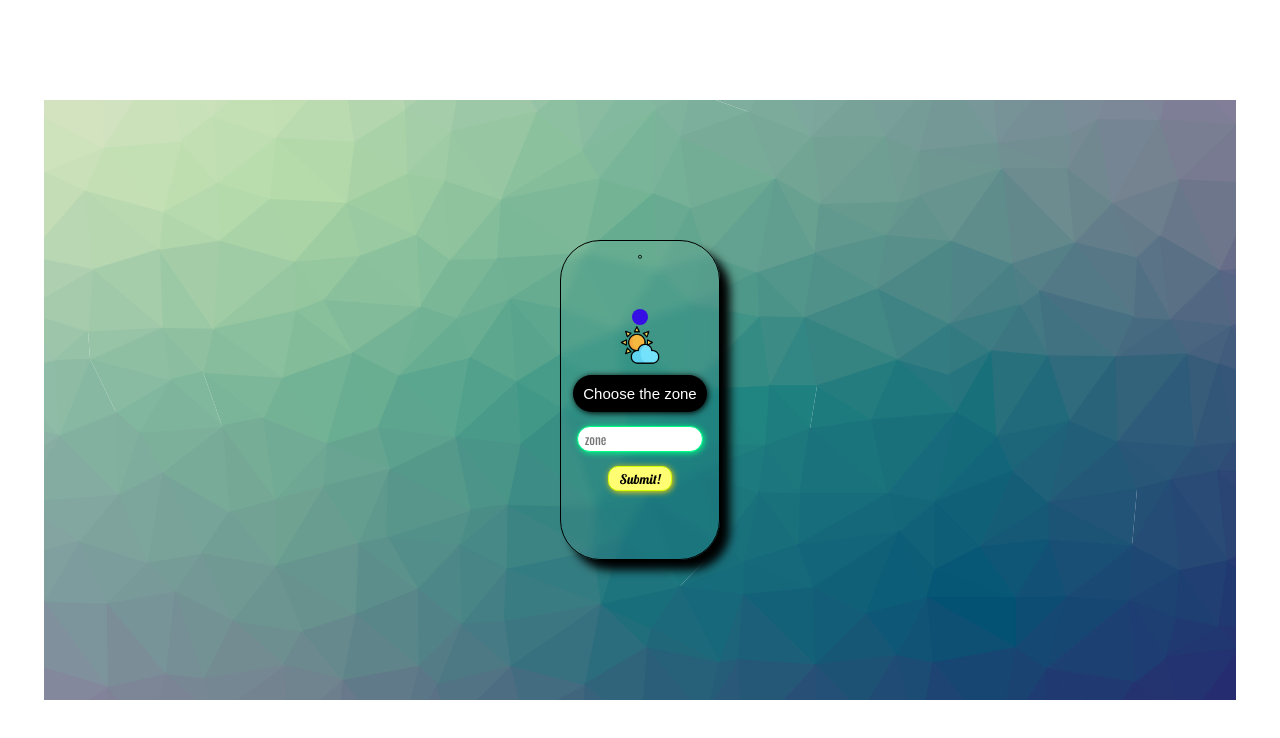
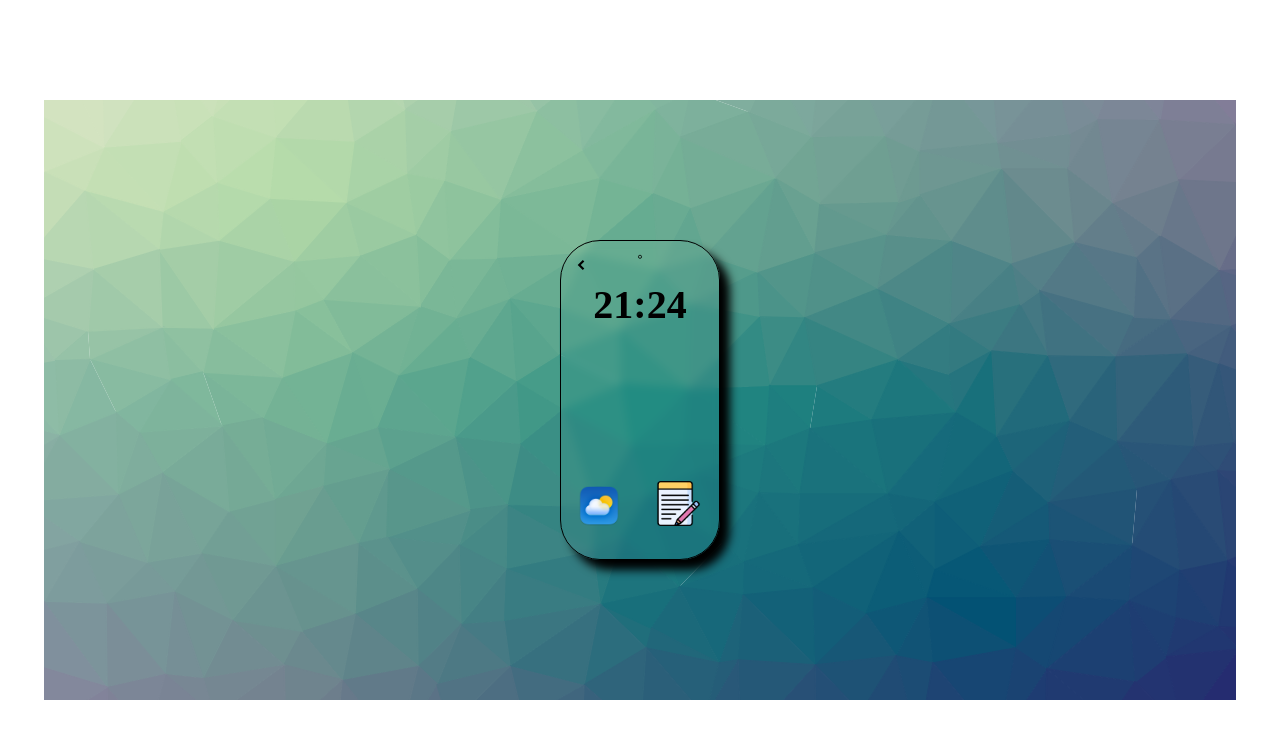
Before and after one commit to Gionatan-ML/smartphone, a website with bundled scripts: page index.html in a window 1280 px wide. Built offline with nearby package versions, Linux system fonts and the light colour scheme; a web font is replaced by a local one.

Commit message:
meteo done

```diff
--- a/bindAll.js
+++ b/bindAll.js
@@ -1,5 +1,24 @@
 import Meteo from "./meteo_class.js";
+const note= document.querySelector(".meteo-link");
+const meteo= document.querySelector(".meteo-app");
+const svg= document.querySelector("#svg");
+const smartphone= document.querySelector(".smartphone-controll");
+const text= document.querySelector(".weather");
+const img= document.querySelector("#meteo-photo");
+const myApp= new Meteo();
+myApp.addEvent();
 
-const myApp= new Meteo();
+note.addEventListener("click", function(){
+    smartphone.style.visibility="hidden";
+    setTimeout(function(){
+        meteo.style.visibility="visible";
+    },500);
 
-myApp.addEvent();
+
+});
+svg.addEventListener("click", function(){
+    meteo.style.visibility="hidden"
+    text.style.visibility="hidden";
+    img.src="";
+    smartphone.style.visibility="visible";
+})
--- a/index.html
+++ b/index.html
@@ -13,6 +13,9 @@
 </head>
 <body>
     <div class="smartphone" tabindex="0" aria-label="online-smartphone">
+        <a href="#" id="svg">
+            <img src="left-arrow.svg" alt="" class="newSvg">
+        </a>
         <img src="circle.svg" alt="" class="mySvg">
         <div class="smartphone-controll">
             <div class="smartphone-top">
--- a/meteo.css
+++ b/meteo.css
@@ -2,11 +2,9 @@
 @import url('https://fonts.googleapis.com/css2?family=Lobster&display=swap');
 @import url('https://fonts.googleapis.com/css2?family=Lobster&family=Oswald:wght@200..700&display=swap');
 @import url('https://fonts.googleapis.com/css2?family=Lobster&family=Oswald:wght@200..700&family=Protest+Strike&display=swap');
-:root{
-    --myUrl: xx;
-}
+
 .meteo-app{
-
+    visibility: hidden;
     display: flex;
     justify-content: center;
     flex-direction: column;
@@ -52,7 +50,7 @@
     text-decoration: none;
     outline:1px;
     font-family: "Oswald", sans-serif;
-    font-optical-sizing: auto
+    flex-shrink: 1;
 }
 .my_button{
     font-family: "Lobster", sans-serif;
@@ -75,6 +73,7 @@
 
 }
 .weather{
+    visibility:hidden;
     align-self: center;
     background-color: #360fe4;
     color: rgb(255, 255, 255) ;
--- a/meteo_class.js
+++ b/meteo_class.js
@@ -22,6 +22,7 @@ export default class Meteo{
         let value=this.apiCall(text);
         [...this.meteo]=await value;
         await this.print_photo(this.meteo[1]);
+        this.weather.style.visibility="visible";
         this.weather.textContent=this.meteo[0];
 
 
--- a/style.css
+++ b/style.css
@@ -40,6 +40,7 @@ body{
 
 }
 .smartphone-controll{
+    visibility: visible;
     height: 100%;
     width: 100%;
     border-radius: 40px;
@@ -50,9 +51,10 @@ body{
 
 
 
+
 }
 .smartphone-top{
-    visibility:hidden;
+
     margin-top: 40px;
     width: 100%;
     display: flex;
@@ -60,7 +62,7 @@ body{
     overflow: hidden;
 }
 .smartphone-down{
-    visibility:hidden;
+
     display: flex;
     justify-content: space-around;
     align-items: flex-end;
@@ -75,7 +77,8 @@ body{
 }
 .note-img{
     object-fit: contain;
-    height: 40px;
+    height: 45px;
+    margin-bottom: 10px;
 }
 .mySvg{
     position: absolute;
@@ -97,3 +100,15 @@ body{
     animation: expand 0.70s forwards;
 
 }
+.newSvg{
+   height: 10px;
+   cursor: pointer;
+}
+#svg{
+    cursor: pointer;
+    position: absolute;
+    align-self: flex-start;
+    left: 15px;
+    top: 15px;
+    z-index: 3;
+}
```
Also changed, not shown: left-arrow.svg (added), x-symbol.svg (added).
